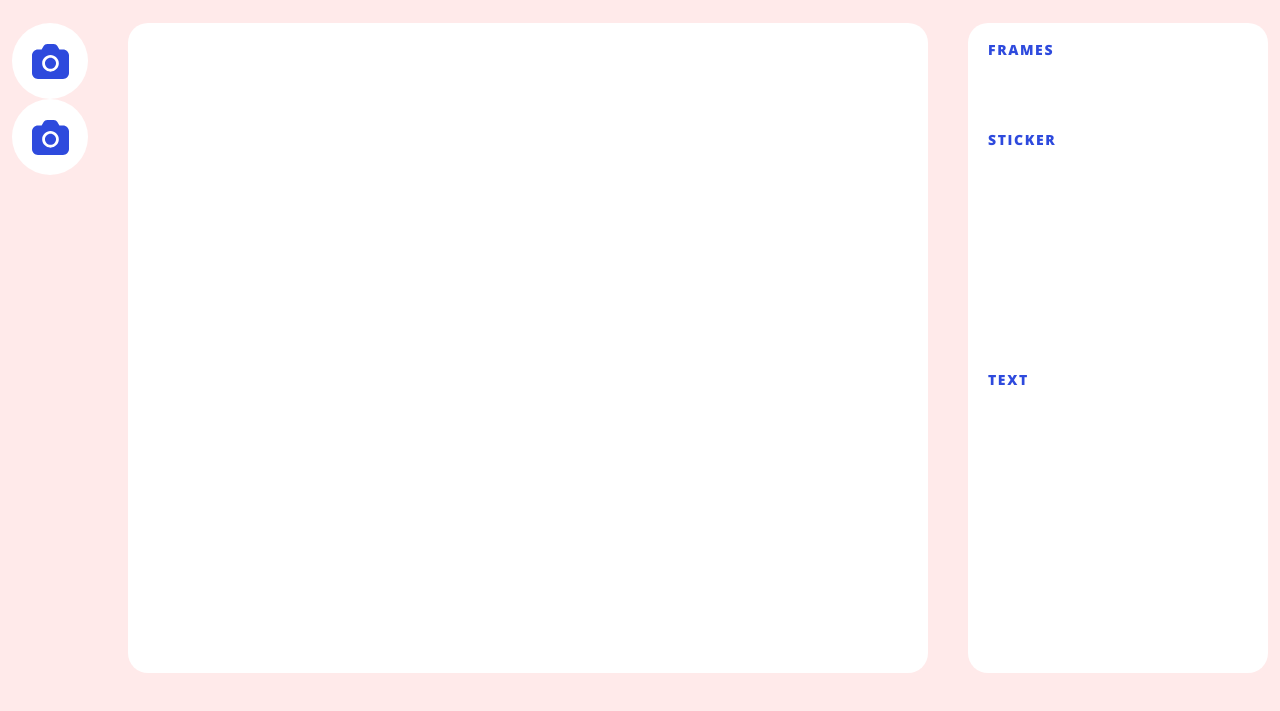
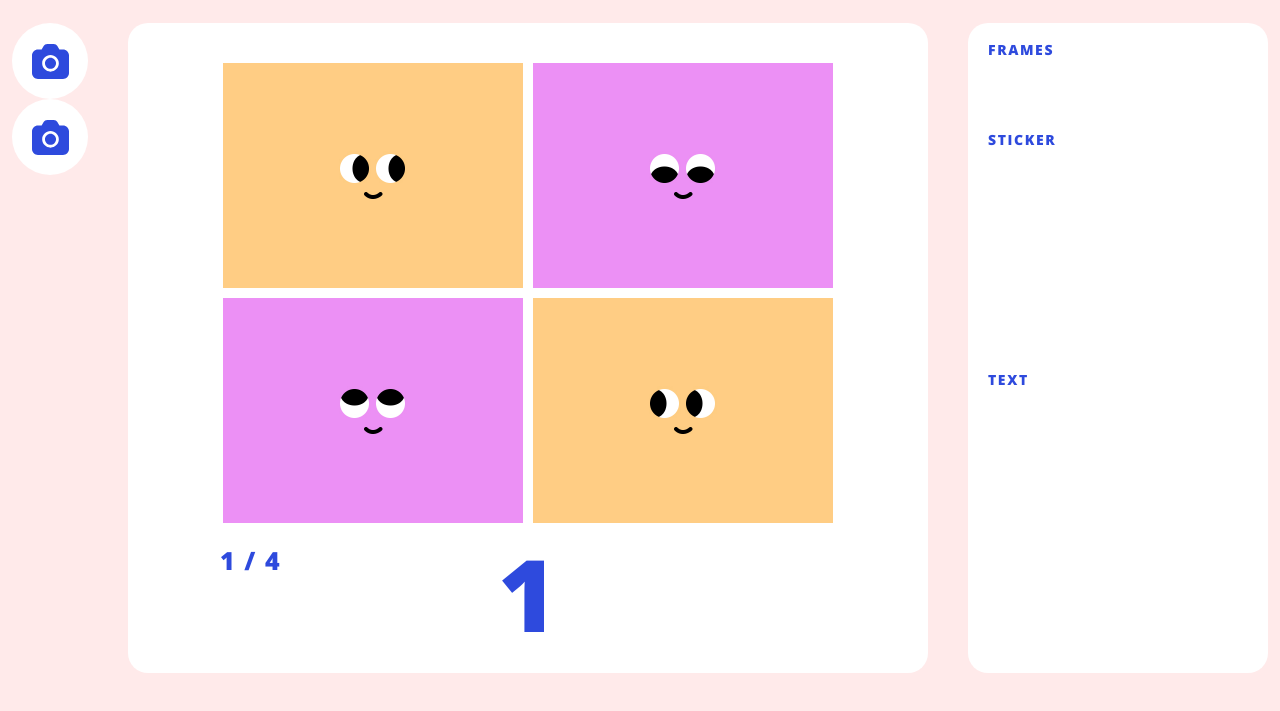
Before and after one commit to gmirzayev/EESY, a website built with webpack: page index.html in a window 1280 px wide. Both pictures are taken after a click on the button 50 px from the left and 204 px from the top of the page. Shown: the part 67-778 px from the top of the page. Built offline with nearby package versions, Linux system fonts and the light colour scheme.

Commit message:
add timer, flash, and picture count

```diff
--- a/index.html
+++ b/index.html
@@ -28,13 +28,21 @@
             <button id="start-video-btn"><img src="./assets/Camera Icon.svg"></button>
             <button id="multi-capture-btn"><img src="./assets/Camera Icon.svg"></button>
         </div>
-        <section id="main">
-            <video id="video" autoplay></video>
-            <div id="reel">
-                <canvas id="reel-1" class="reel-frame">Frame 1</canvas>
-                <canvas id="reel-2" class="reel-frame">Frame 2</canvas>
-                <canvas id="reel-3" class="reel-frame">Frame 3</canvas>
-                <canvas id="reel-4" class="reel-frame">Frame 4</canvas>
+        <section id="media-main">
+            <div id="grid-main">
+                <!-- <video id="video" autoplay></video> -->
+                <div id="reel">
+                    <canvas id="reel-1" class="reel-frame"></canvas>
+                    <canvas id="reel-2" class="reel-frame"></canvas>
+                    <canvas id="reel-3" class="reel-frame"></canvas>
+                    <canvas id="reel-4" class="reel-frame"></canvas>
+                </div>
+                <video id="video" autoplay></video>
+                <div id="flash"></div>
+            </div>
+            <div id="counter-container">
+                <div id="picture-count"></div>
+                <div id="countdown"></div>
             </div>
         </section>
         <section id="sidebar">
@@ -56,10 +64,10 @@
         </section>
     </main>
     <div id="off-page-store">
-        <canvas class="offpage-frame">Frame 1</canvas>
-        <canvas class="offpage-frame">Frame 2</canvas>
-        <canvas class="offpage-frame">Frame 3</canvas>
-        <canvas class="offpage-frame">Frame 4</canvas>
+        <canvas class="offpage-frame"></canvas>
+        <canvas class="offpage-frame"></canvas>
+        <canvas class="offpage-frame"></canvas>
+        <canvas class="offpage-frame"></canvas>
     </div>
   </body>
 
--- a/src/index.js
+++ b/src/index.js
@@ -1,11 +1,18 @@
 import Video from "./scripts/video";
 import Picture from "./scripts/picture";
 import Reel from "./scripts/reel";
+import initialize from "./scripts/initialize";
+
+initialize();
+
+//set placeholder images
+const reelFrames = document.getElementsByClassName('reel-frame');
+
 
 //get button that will start video
 const startVideoButton = document.getElementById('start-video-btn');
-const videoWidth = 800;
-const videoHeight = 600;
+const videoWidth = 610;
+const videoHeight = 469;
 
 //start video on click
 const video = new Video(videoWidth, videoHeight);
@@ -19,11 +26,12 @@ startVideoButton.addEventListener('click', (e) => {
     }
 })
 
-const smallPictureWidth = 160;
-const smallPictureHeight = 120;
+const flashElement = document.getElementById('flash');
 
 //get button that will take multiple pictures
 const multipleCaptureButton = document.getElementById('multi-capture-btn');
+const pictureCount = document.getElementById('picture-count');
+const countdownTimer = document.getElementById('countdown');
 
 //get all canvas elements with class of small-frame
 const offpageCanvasArray = document.getElementsByClassName('offpage-frame');
@@ -34,11 +42,41 @@ multipleCaptureButton.addEventListener('click', (e) => {
     }
     //take as many photos as there are canvases on a delay of x ms
     async function takePhotos() {
+        let pCount = 1;
+
+        pictureCount.innerText = `${pCount} / 4`;
         for(let i = 0; i < offpageCanvasArray.length; i++) {
-            await(delay(2000));
-            let offpageHolder = new Picture(stream, frames[i], videoWidth, videoHeight, smallPictureWidth, smallPictureHeight);
+            // if(flashElement.classList.contains('flash')) {
+            //     setTimeout(() => {
+                    flashElement.style.visibility = 'hidden';
+                    flashElement.classList.remove('flash');
+            //     }, 900)
+            // }
+            let count = 3;
+            countdownTimer.innerText = count;
+            let timer = setInterval(() => {
+                count --;
+                if(count < 1) count = 1;
+                countdownTimer.innerText = count;
+            }, 1000);
+
+            await(delay(3500));
+            flashElement.style.visibility = 'visible';
+            flashElement.classList.add('flash');
+            await(delay(500));
+
+            clearInterval(timer);
+            pCount++;
+            pictureCount.innerText = `${pCount} / 4`;
+
+
+            let offpageHolder = new Picture(stream, frames[i], videoWidth, videoHeight);
             offpageHolder.offpageCopy(offpageCanvasArray[i]);
         }
+        countdownTimer.innerText = "";
+        pictureCount.innerText = "";
+        flashElement.style.visibility = 'hidden';
+        flashElement.classList.remove('flash');
         createReel();
     }
     takePhotos();
--- a/src/index.scss
+++ b/src/index.scss
@@ -52,6 +52,10 @@ main {
     justify-content: center;
 }
 
+#buttons {
+    min-width: 76px;
+}
+
 #buttons button {
     height: 76px;
     width: 76px;
@@ -65,18 +69,28 @@ main {
     background-color: $pink;
 }
 
-#main {
+#media-main {
     min-width: 740px;
     height: 650px;
     margin-left: 40px;
-    display: grid;
+    // display: grid;
     background-color: white;
     border-radius: 20px;
     // align-items: center;
+    // justify-items: center;
+}
+
+#grid-main {
+    display: grid;
     justify-items: center;
 }
 
-#video, #reel {
+#counter-container {
+    // margin-left: 60px;
+    // padding-top: 15px;
+}
+
+#video, #reel, #flash {
     grid-column: 1;
     grid-row: 1;
     margin-top: 40px;
@@ -90,6 +104,35 @@ main {
     // opacity: .5;
 }
 
+#flash {
+    width: 610px;
+    height: 469px;
+    background-color: white;
+    visibility: hidden;
+    // opacity: 0;
+
+}
+
+.flash {
+    animation: fadeOut ease 1s;
+}
+
+@keyframes fadeOut {
+    0% {
+      opacity:1;
+    }
+    100% {
+      opacity:0;
+    }
+  }
+
+
+.hidden {
+    visibility: hidden;
+    opacity: 0;
+    transition: visibility 0s 2s, opacity 2s linear;
+  }
+
 // #reel-container {
 //     width: 800px;
 //     height: 600px;
@@ -102,6 +145,22 @@ main {
     // align-items: center;
     width: 800px;
     height: 470px;
+}
+
+#picture-count {
+    // position: relative;
+    // left: 0;
+    margin-left: 92px;
+    padding-top: 15px;
+    font-size: 25px;
+    color: $blue;
+}
+
+#countdown {
+    margin-top: -30px;
+    color: $blue;
+    font-size: 100px;
+    text-align: center;
 }
 
 #start-video {
--- /dev/null
+++ b/src/scripts/initialize.js
@@ -0,0 +1,16 @@
+function initialize() {
+    const reelFrames = document.getElementsByClassName('reel-frame');
+    for(let i = 0; i < reelFrames.length; i++) {
+        reelFrames[i].width = 300;
+        reelFrames[i].height = 225;
+        let canvasContext = reelFrames[i].getContext('2d');
+        // canvasContext.imageSmoothingEnabled = false;
+        let placeholderImage = new Image();
+        placeholderImage.src = `./assets/Placeholder_${i+1}.jpg`;
+        placeholderImage.onload = function(){
+            canvasContext.drawImage(placeholderImage, 0, 0, 300, 225);
+        }
+    }
+}
+
+export default initialize;
--- a/src/scripts/picture.js
+++ b/src/scripts/picture.js
@@ -1,11 +1,9 @@
 class Picture {
-    constructor (video, canvasFrame, videoWidth, videoHeight, width, height) {
+    constructor (video, canvasFrame, videoWidth, videoHeight) {
         this.video = video;
         this.canvasFrame = canvasFrame;
         this.videoWidth = videoWidth;
         this.videoHeight = videoHeight;
-        this.width = width;
-        this.height = height;
     }
 
     takePicture () {
--- a/src/scripts/reel.js
+++ b/src/scripts/reel.js
@@ -8,10 +8,10 @@ class Reel {
 
     generateReel() {
         for(let i = 0; i < this.offpageCanvasArray.length; i++) {
-            this.reelFrames[i].width = 320;
-            this.reelFrames[i].height = 240;
+            this.reelFrames[i].width = 300;
+            this.reelFrames[i].height = 225;
             let canvasContext = this.reelFrames[i].getContext('2d');
-            canvasContext.drawImage(this.offpageCanvasArray[i], 0, 0, this.offpageCanvasWidth, this.offpageCanvasHeight, 0, 0, 320, 240);
+            canvasContext.drawImage(this.offpageCanvasArray[i], 0, 0, this.offpageCanvasWidth, this.offpageCanvasHeight, 0, 0, 300, 225);
         }
     }
 }
```
Also changed, not shown: assets/Placeholder_1.jpg (added), assets/Placeholder_1.png (added), assets/Placeholder_2.jpg (added), assets/Placeholder_2.png (added), assets/Placeholder_3.jpg (added), assets/Placeholder_3.png (added), assets/Placeholder_4.jpg (added), assets/Placeholder_4.png (added), dist/main.css, dist/main.js.
